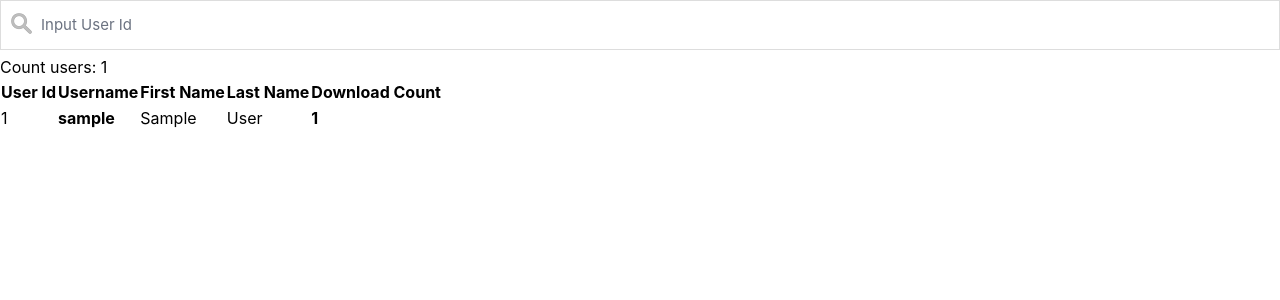
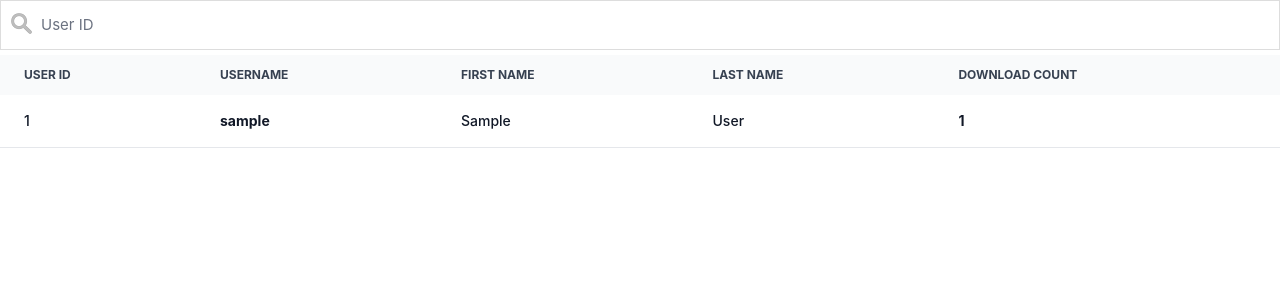
Before and after one commit to amtp1/download-bot, a Flask app: template api/templates/users.html in a window 1280 px wide. Shown: the top 300 px of the page. Run offline with Flask 3, Linux system fonts and the light colour scheme; the template is opened without the code that fills it: most values are stand-ins (such as "Sample title", 1, 10 or a date in 2020); lists and menus that the app fills with data are empty; parts of the project's set-up code (start-up, migrations or seed data) failed here and were passed over; some libraries are stand-ins or nearby versions.

Commit message:
refactoring users table

```diff
--- a/api/templates/users.html
+++ b/api/templates/users.html
@@ -4,35 +4,56 @@
 {% block body %}
 {% if users %}
 <p><div class="col-sm">
-  <p><input  type="text" id="SearchUserInput" onkeyup="searchUserById()" placeholder="Input User Id"></p>
+  <p><input  type="text" id="SearchUserInput" onkeyup="searchUserById()" placeholder="User ID"></p>
 </div>
 </p>
-<h3>Count users: {{users|length}}</h3>
-<div id="UsersTable" class="table-wrapper-scroll-y">
-    <table class="table table-sm">
-      <thead class="table-dark">
-        <tr>
-          <th scope="col">User Id</th>
-          <th scope="col">Username</th>
-          <th scope="col">First Name</th>
-          <th scope="col">Last Name</th>
-          <th scope="col" >Download Count</th>
-        </tr>
+<div class="relative overflow-x-auto">
+  <div id="usersTable" class="table-wrapper-scroll-y my-custom-scrollbar">
+  <table class="w-full text-sm text-left text-gray-500 dark:text-gray-400">
+      <thead class="text-xs text-gray-700 uppercase bg-gray-50 dark:bg-gray-700 dark:text-gray-400">
+          <tr>
+              <th scope="col" class="px-6 py-3">
+                User ID
+              </th>
+              <th scope="col" class="px-6 py-3">
+                Username
+              </th>
+              <th scope="col" class="px-6 py-3">
+                First Name
+              </th>
+              <th scope="col" class="px-6 py-3">
+                Last Name
+              </th>
+              <th scope="col" class="px-6 py-3">
+                Download Count
+              </th>
+          </tr>
       </thead>
       <tbody>
         {% for user in users %}
-          <tr>
-            <td>{{user.user_id}}</td>
-            <td><strong>{{user.username}}</strong></td>
-            <td>{{user.first_name}}</td>
-            <td>{{user.last_name}}</td>
-            <td><strong>{{user.download_count}}</strong></td>
-          </tr>
+        <tr class="bg-white border-b dark:bg-gray-800 dark:border-gray-700">
+          <th scope="row" class="px-6 py-4 font-medium text-gray-900 whitespace-nowrap dark:text-white">
+            {{user.user_id}}
+          </th>
+          <th class="px-6 py-4 font-medium text-gray-900 whitespace-nowrap dark:text-white">
+            <strong>{{user.username}}</strong>
+          </th>
+          <th class="px-6 py-4 font-medium text-gray-900 whitespace-nowrap dark:text-white">
+            {{user.first_name}}
+          </th>
+          <th class="px-6 py-4 font-medium text-gray-900 whitespace-nowrap dark:text-white">
+            {{user.last_name}}
+          </th>
+          <th class="px-6 py-4 font-medium text-gray-900 whitespace-nowrap dark:text-white">
+            <strong>{{user.download_count}}</strong>
+          </th>
+        </tr>
         {% endfor %}
       </tbody>
-    </table>
+  </table>
   </div>
-  {% else %}
+</div>
+{% else %}
     <h1>Пользователи не найдены</h1>
   {% endif %}
 {% endblock %}
```
